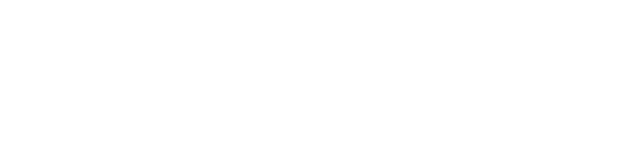
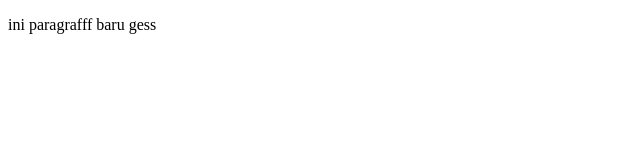
Before and after one commit to nnnnajwaadl/prak10, a plain HTML site: page login.html in a window 1280 px wide. Shown: the whole page, without its empty margins (0-640 px from the left). Drawn offline with Linux system fonts and the light colour scheme.

Commit message:
update login.html2

```diff
--- a/login.html
+++ b/login.html
@@ -6,6 +6,6 @@
     <title>LOGINN</title>
 </head>
 <body>
-
+    <p>ini paragrafff baru gess</p>
 </body>
 </html>
```
